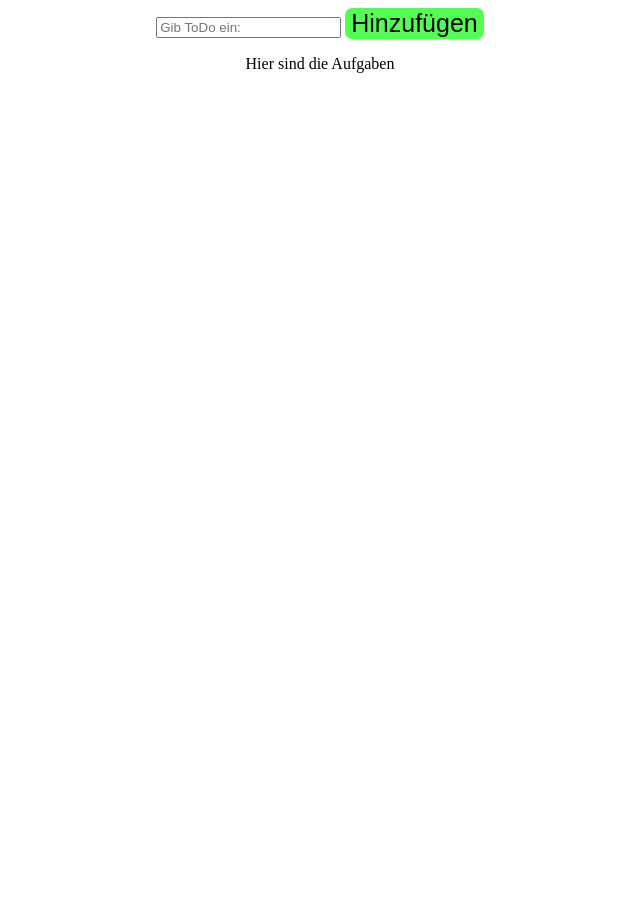
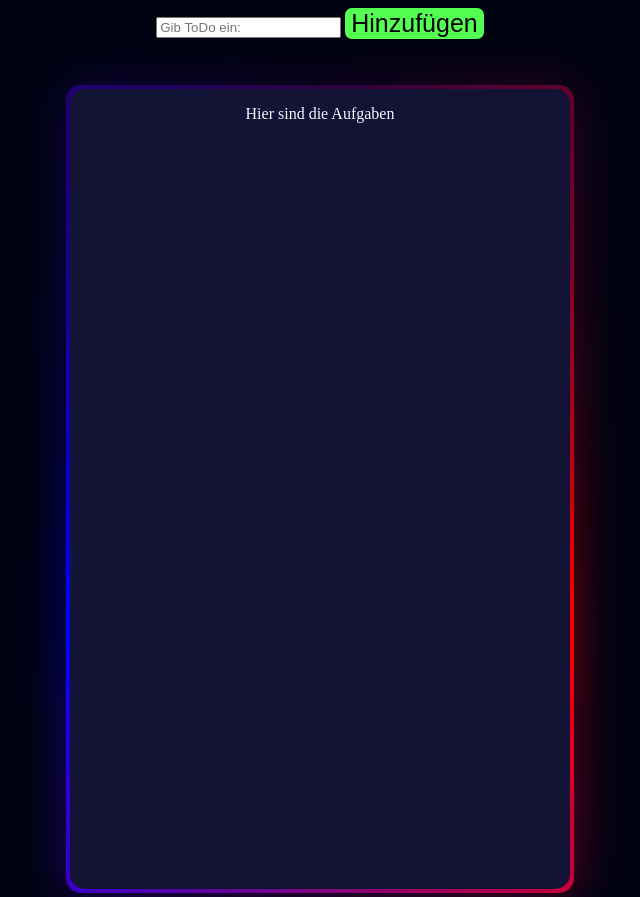
Before and after one commit to Schleiml/JavaScript-code-Raetsel, a plain HTML site: page index.html in a window 1280 px wide. Shown: the whole page, without its empty margins (320-960 px from the left). Before the commit the page ends 800 px from the top, so only its background shows below. Drawn offline with Linux system fonts and the light colour scheme.

Commit message:
cool todo box and styling

```diff
--- a/index.html
+++ b/index.html
@@ -12,7 +12,11 @@
 
     <button onclick="Printing()" id="B">Hinzufügen</button>
 
-    <p id="Printer">Hier sind die Aufgaben</p>
+    <div id="Mittel">
+        <div id="Box">
+            <p id="Printer">Hier sind die Aufgaben</p>
+        </div>
+    </div>
 
     <script src="ToDoListe.js" defer></script>
 </body>
--- a/style.css
+++ b/style.css
@@ -1,5 +1,6 @@
 body {
     text-align: center;
+    background-color: #000311;
 }
 
 #I {
@@ -19,6 +20,38 @@ body {
     background-color: #9cff9c;
 }
 
-#Aufgaben {
+#Mittel {
+    display: flex;
+    justify-content: center;
+    align-items: center;
+}
 
+#Box {
+
+    height: 800px;
+    width: 500px;
+    border-radius: 15px;
+    margin-top: 50px;
+    background-color: #121335;
+    color: aliceblue;
+    position: relative;
 }
+
+#Box::after, #Box::before {
+    content: '';
+    position: absolute;
+    height: 100%;
+    width: 100%;
+    background-image: conic-gradient(#28013f, red,  blue, #28013f);
+    top: 50%;
+    left: 50%;
+    translate: -50% -50%;
+    z-index: -1;
+    padding: 4px;
+    border-radius: 15px;
+}
+
+#Box::before {
+    filter: blur(1.5rem);
+    opacity: 0.5;
+}
```
